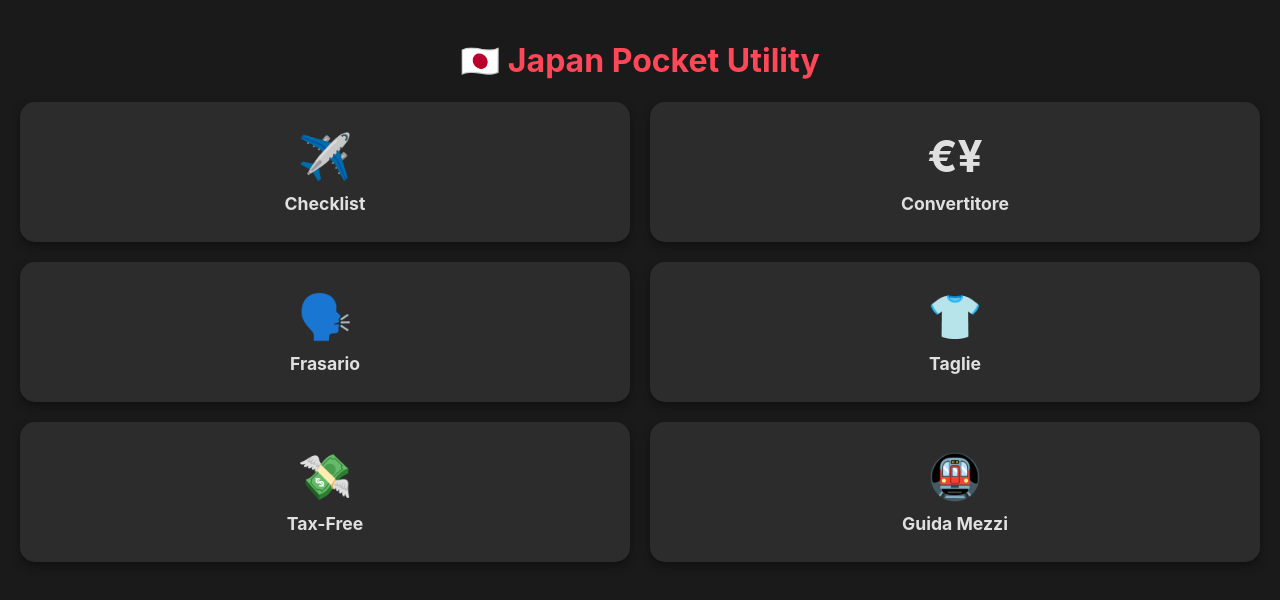
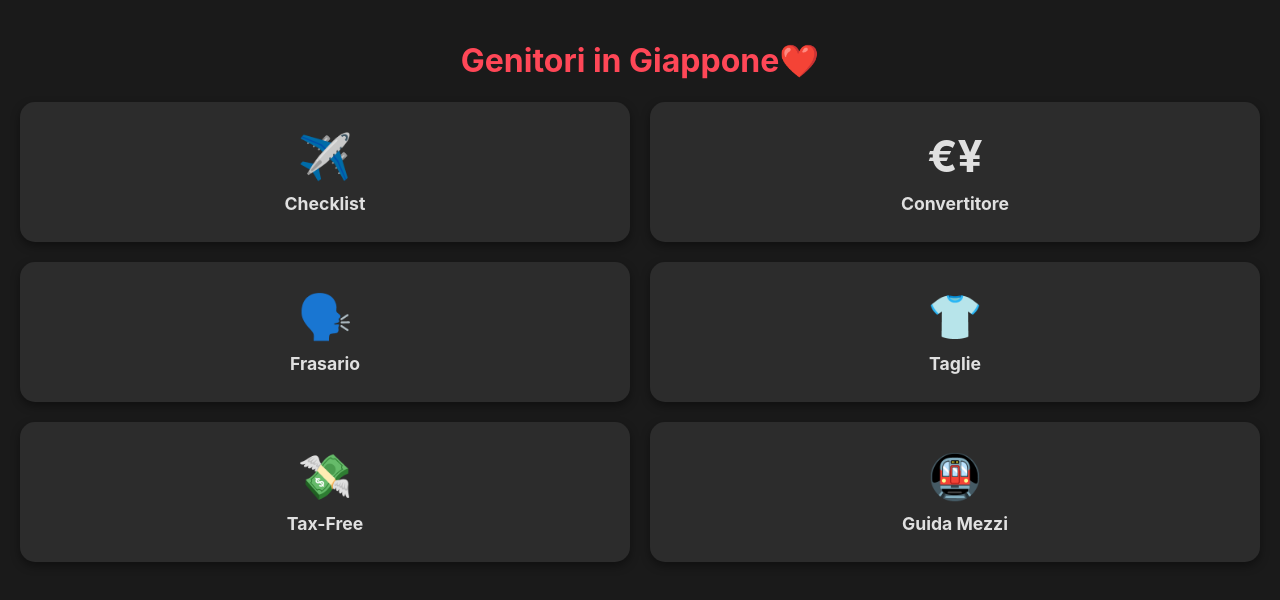
Before and after one commit to BrownTrue/Giappone-Genitori, a plain HTML site: page index.html in a window 1280 px wide. Drawn offline with Linux system fonts and the light colour scheme.

Commit message:
Update index.html

```diff
--- a/index.html
+++ b/index.html
@@ -199,7 +199,7 @@
 <body>
 
     <div id="page-home" class="page active">
-        <h1>🇯🇵 Japan Pocket Utility</h1>
+        <h1>Genitori in Giappone❤️</h1>
         <div id="home-grid">
             <div class="grid-item" data-page="page-checklist"><span>✈️</span>Checklist</div>
             <div class="grid-item" data-page="page-converter"><span>€¥</span>Convertitore</div>
```
